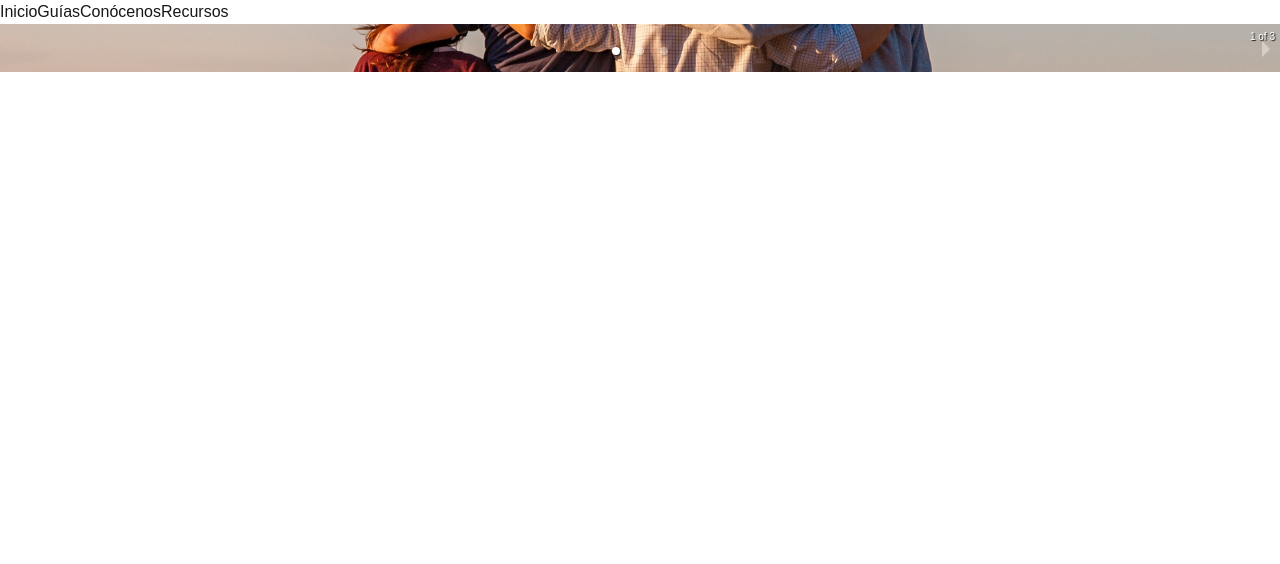
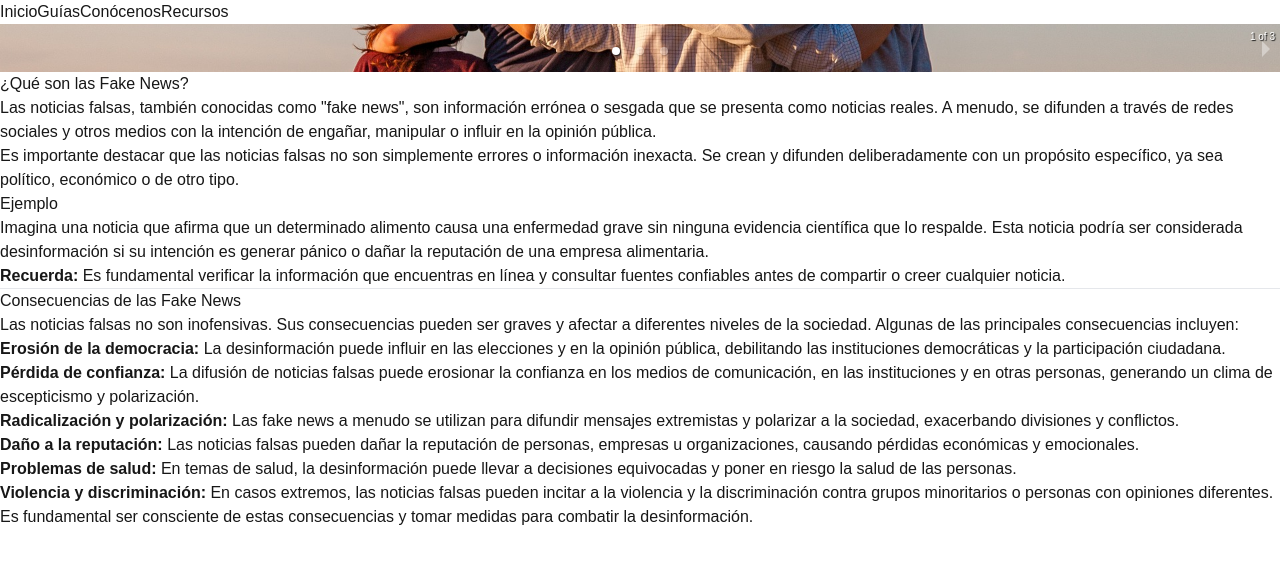
Before and after one commit to SantiagoSastre/vista-critica, a Next.js app: page / in a window 1280 px wide. Shown: the top 564 px of the page. Built offline with nearby package versions, Linux system fonts and the light colour scheme.

Commit message:
fill start

```diff
--- a/src/app/page.tsx
+++ b/src/app/page.tsx
@@ -49,6 +49,59 @@ export default function Inicio() {
           ))}
         </Carousel>
         <div>
+  <h1 className="text-3xl font-bold mt-4 mb-4">¿Qué son las Fake News?</h1>
+
+  <p className="mb-4">
+    Las noticias falsas, también conocidas como "fake news", son información errónea o sesgada que se presenta como noticias reales. A menudo, se difunden a través de redes sociales y otros medios con la intención de engañar, manipular o influir en la opinión pública.
+  </p>
+  <p className="mb-4">
+    Es importante destacar que las noticias falsas no son simplemente errores o información inexacta. Se crean y difunden deliberadamente con un propósito específico, ya sea político, económico o de otro tipo.
+  </p>
+
+  <h2 className="text-2xl font-semibold mb-2">Ejemplo</h2>
+  <p>
+    Imagina una noticia que afirma que un determinado alimento causa una enfermedad grave sin ninguna evidencia científica que lo respalde. Esta noticia podría ser considerada desinformación si su intención es generar pánico o dañar la reputación de una empresa alimentaria.
+  </p>
+
+  <p className="mt-8 text-lg font-medium">
+    <strong>Recuerda:</strong> Es fundamental verificar la información que encuentras en línea y consultar fuentes confiables antes de compartir o creer cualquier noticia.
+  </p>
+</div>
+<hr className="my-8 border-gray-300" /> {/* Línea divisoria */}
+
+  <div className="mt-8">
+    <h2 className="text-2xl font-semibold mb-4">Consecuencias de las Fake News</h2>
+
+    <p className="mb-4">
+      Las noticias falsas no son inofensivas. Sus consecuencias pueden ser graves y afectar a diferentes niveles de la sociedad. Algunas de las principales consecuencias incluyen:
+    </p>
+
+    <ul className="list-disc pl-6 mb-4">
+      <li>
+        <strong>Erosión de la democracia:</strong> La desinformación puede influir en las elecciones y en la opinión pública, debilitando las instituciones democráticas y la participación ciudadana.
+      </li>
+      <li>
+        <strong>Pérdida de confianza:</strong> La difusión de noticias falsas puede erosionar la confianza en los medios de comunicación, en las instituciones y en otras personas, generando un clima de escepticismo y polarización.
+      </li>
+      <li>
+        <strong>Radicalización y polarización:</strong> Las fake news a menudo se utilizan para difundir mensajes extremistas y polarizar a la sociedad, exacerbando divisiones y conflictos.
+      </li>
+      <li>
+        <strong>Daño a la reputación:</strong> Las noticias falsas pueden dañar la reputación de personas, empresas u organizaciones, causando pérdidas económicas y emocionales.
+      </li>
+      <li>
+        <strong>Problemas de salud:</strong> En temas de salud, la desinformación puede llevar a decisiones equivocadas y poner en riesgo la salud de las personas.
+      </li>
+      <li>
+        <strong>Violencia y discriminación:</strong> En casos extremos, las noticias falsas pueden incitar a la violencia y la discriminación contra grupos minoritarios o personas con opiniones diferentes.
+      </li>
+    </ul>
+
+    <p className="mb-4">
+      Es fundamental ser consciente de estas consecuencias y tomar medidas para combatir la desinformación.
+    </p>
+  </div>
+        <div>
         </div>
       </div>
     </div>
```
